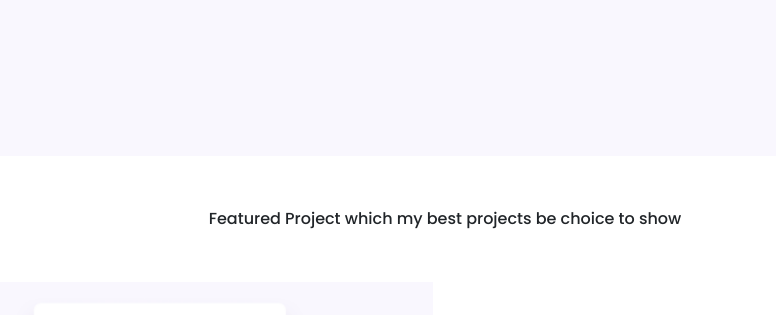
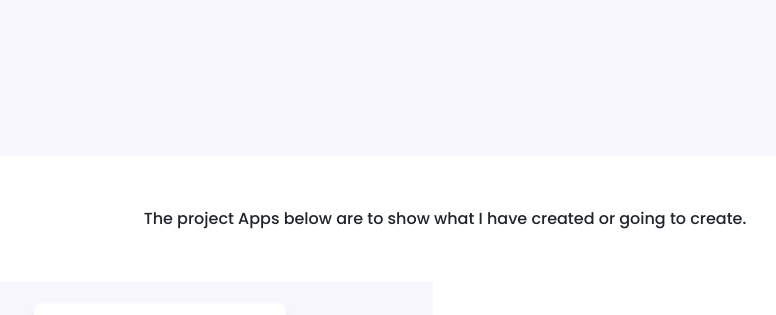
Before and after one commit to lydia-merrix/portfoliohomework, a plain HTML site: page index.html in a window 1280 px wide. Shown: the part 460-775 px from the top of the page, without its empty margins (195-971 px from the left). Drawn offline with nearby package versions, Linux system fonts and the light colour scheme.

Commit message:
updated the wording on the index page

```diff
--- a/index.html
+++ b/index.html
@@ -46,7 +46,7 @@
       </div>
     </div>
     <p class="text-center m-5">
-      Featured Project which my best projects be choice to show
+      The project Apps below are to show what I have created or going to create.
     </p>
     <div class="container">
       <div class="row mb-5">
```
